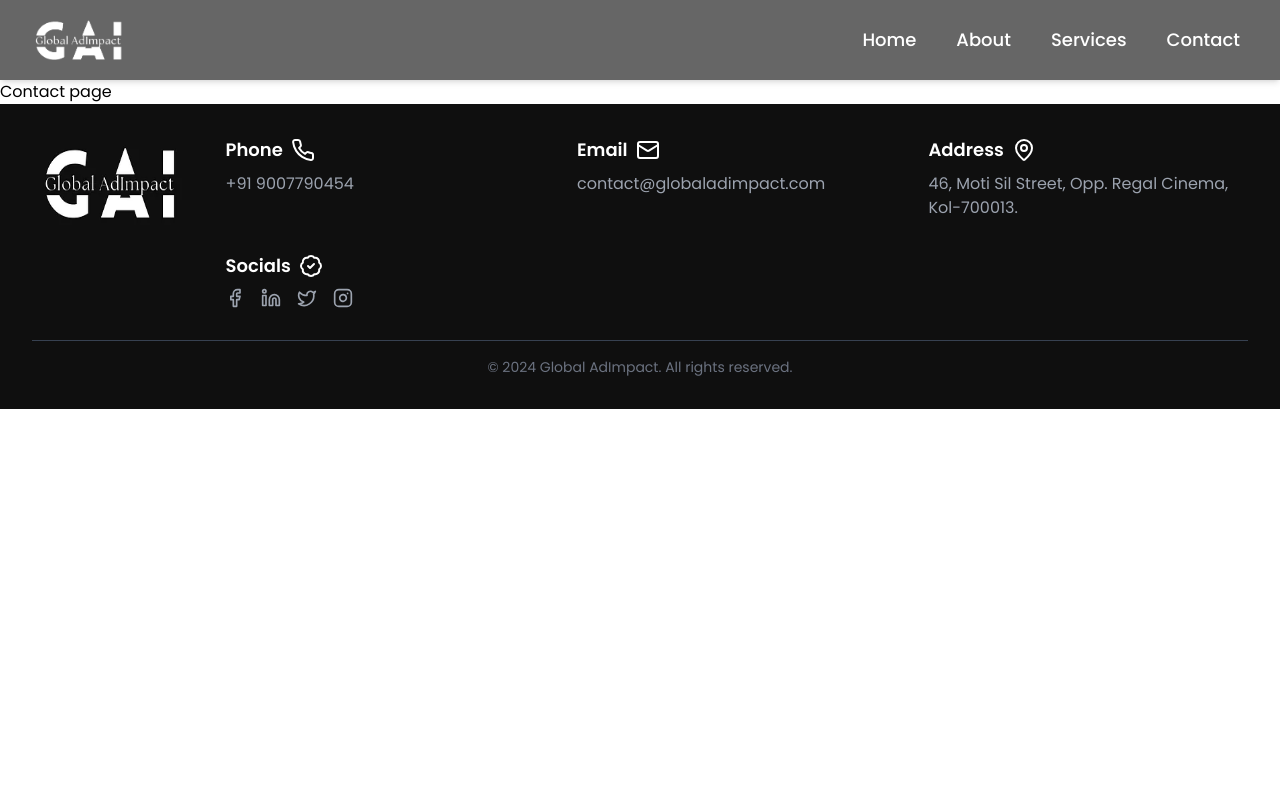
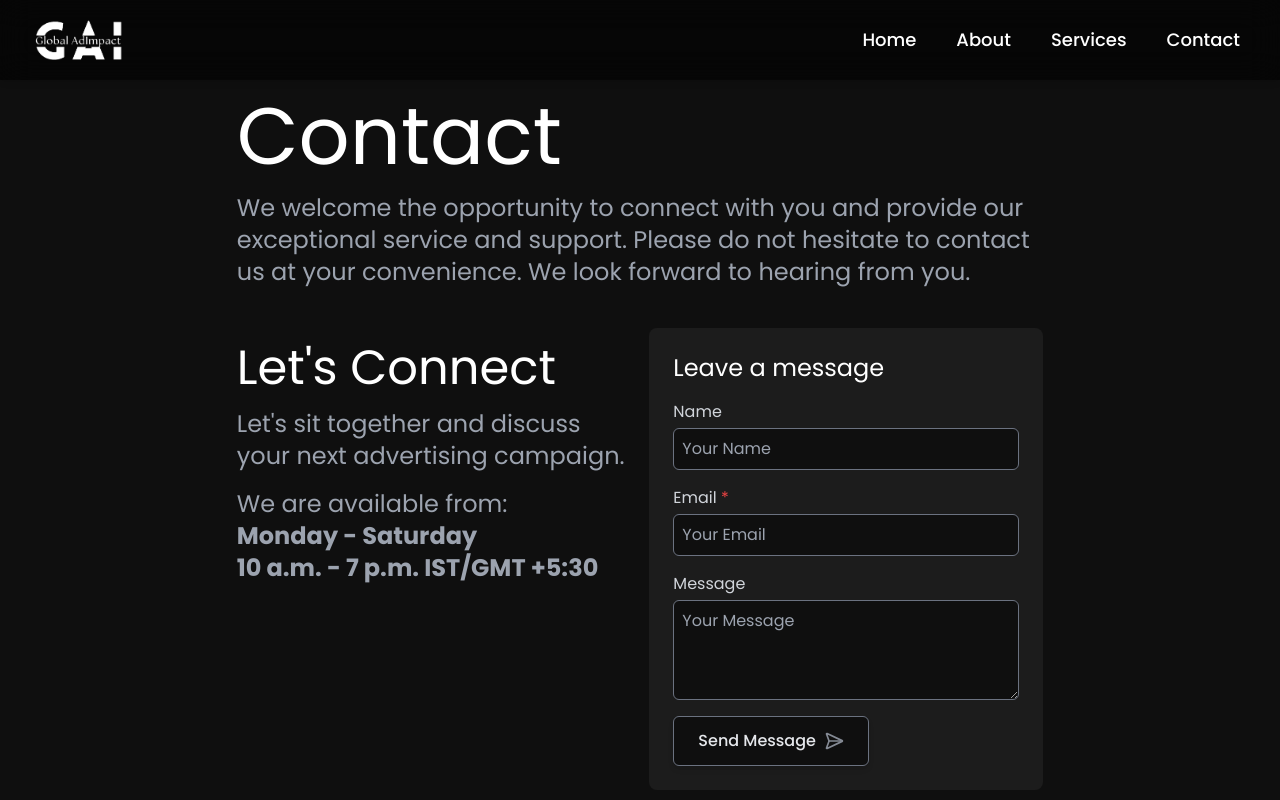
Before and after one commit to sagarchoithramani/global-ad-impact-client, a React (Vite) app: page /contact in a window 1280 px wide. Shown: the top 800 px of the page. Built offline with nearby package versions, Linux system fonts and the light colour scheme; the HTML template or start-up script is replaced by a standard one.

Commit message:
Contact page UI done

```diff
--- a/src/App.tsx
+++ b/src/App.tsx
@@ -5,6 +5,7 @@ import About from "./pages/About";
 import Home from "./pages/Home";
 import { Route, Routes } from "react-router-dom";
 import Services from "./pages/Services";
+import Contact from "./pages/Contact";
 
 function App() {
 	return (
@@ -14,10 +15,7 @@ function App() {
 				<Route path="/" element={<Home />} />
 				<Route path="/about" element={<About />} />
 				<Route path="/services" element={<Services />} />
-				<Route
-					path="/contact"
-					element={<h2 className="pt-20">Contact page</h2>}
-				/>
+				<Route path="/contact" element={<Contact />} />
 			</Routes>
 			<Footer />
 		</>
--- a/src/components/HeroSection.tsx
+++ b/src/components/HeroSection.tsx
@@ -8,7 +8,7 @@ const HeroSection: React.FC = () => {
 		<div className="relative w-full h-screen overflow-hidden bg-[#0f0f0f]">
 			{/* Video Background */}
 			<video
-				className="absolute top-0 right-0 h-full w-full md:w-[75%] object-cover pointer-events-none"
+				className="absolute top-0 right-0 h-full w-full md:w-[75%] object-cover pointer-events-none transform translate-y-[4rem] lg:translate-y-[5rem]"
 				autoPlay
 				loop
 				muted
@@ -19,7 +19,7 @@ const HeroSection: React.FC = () => {
 			</video>
 
 			{/* Overlay and Content */}
-			<div className="absolute inset-0 flex flex-col-reverse md:flex-row items-center justify-center md:hidden px-4 md:mt-0 md:px-8 md:w-[70%] md:mx-auto h-full pb-5 pt-10 md:pt-0 md:pb-0">
+			<div className="absolute inset-0 flex flex-col-reverse md:flex-row items-center justify-center md:hidden px-4 md:mt-0 md:px-8 md:w-[70%] md:mx-auto h-full pb-5 pt-16 md:pt-0 md:pb-0">
 				<div className="w-[70vw] md:w-1/3 lg:w-2/5">
 					<img
 						src={HeroImg}
--- a/src/components/Navbar.tsx
+++ b/src/components/Navbar.tsx
@@ -14,7 +14,7 @@ const Navbar: React.FC = () => {
 	const location = useLocation();
 
 	return (
-		<nav className="fixed w-full z-50 bg-black/60 backdrop-blur-lg shadow-md transition-all duration-300">
+		<nav className="fixed w-full z-50 h-16 lg:h-20 bg-black/60 backdrop-blur-lg shadow-md transition-all duration-300">
 			<div className="max-w-7xl mx-auto px-4 sm:px-6 lg:px-8">
 				<div className="flex justify-between items-center h-16 lg:h-20">
 					{/* Logo */}
--- a/src/index.css
+++ b/src/index.css
@@ -1,3 +1,36 @@
 @tailwind base;
 @tailwind components;
 @tailwind utilities;
+
+/* Custom scrollbar styles */
+::-webkit-scrollbar {
+  width: 20px;
+  /* Width of the scrollbar */
+}
+
+::-webkit-scrollbar-track {
+  background: #1a1a1a;
+  /* Background of the scrollbar track */
+  /* Rounded corners for the track */
+}
+
+::-webkit-scrollbar-thumb {
+  background-color: #4b4b4b;
+  /* Color of the scrollbar thumb */
+  /* Rounded corners for the thumb */
+  border: 2px solid transparent;
+  /* Transparent border to create spacing */
+}
+
+::-webkit-scrollbar-thumb:hover {
+  background-color: #6f6f6f;
+  /* Color on hover */
+}
+
+/* For Firefox */
+.scrollbar {
+  scrollbar-width: thin;
+  /* Makes the scrollbar thin */
+  scrollbar-color: #4b4b4b #1a1a1a;
+  /* thumb color and track color */
+}
--- /dev/null
+++ b/src/pages/Contact.tsx
@@ -0,0 +1,101 @@
+import { SendHorizontal } from "lucide-react"; // Ensure you have this import
+
+const Contact = () => {
+	return (
+		<div className="bg-[#0f0f0f] pt-16 lg:pt-20 px-4">
+			<div className="md:max-w-[90vw] lg:max-w-[63vw] mx-auto">
+				<h1 className="text-white text-4xl sm:text-5xl lg:text-[5rem] my-4 text-left">
+					Contact
+				</h1>
+				<p className="text-gray-400 text-base sm:text-lg lg:text-2xl leading-relaxed pb-10 text-left">
+					We welcome the opportunity to connect with you and provide
+					our exceptional service and support. Please do not hesitate
+					to contact us at your convenience. We look forward to
+					hearing from you.
+				</p>
+
+				<div className="flex flex-col lg:flex-row lg:space-x-5 pb-10">
+					<div className="lg:w-1/2">
+						<h2 className="text-white text-3xl sm:text-4xl lg:text-5xl my-4 text-left">
+							Let's Connect
+						</h2>
+						<p className="text-gray-400 text-base sm:text-lg lg:text-2xl leading-relaxed pb-4 text-left">
+							Let's sit together and discuss your next advertising
+							campaign.
+						</p>
+						<p className="text-gray-400 text-base sm:text-lg lg:text-2xl leading-relaxed pb-4 text-left">
+							We are available from:
+							<br />
+							<span className="font-bold">Monday - Saturday</span>
+							<br />
+							<span className="font-bold">
+								10 a.m. - 7 p.m. IST/GMT +5:30
+							</span>
+						</p>
+					</div>
+
+					{/* Form Section */}
+					<div className="lg:w-1/2 bg-[#1c1c1c] rounded-lg p-4 lg:p-6 mt-6 lg:mt-0">
+						<h2 className="text-white text-2xl mb-4">
+							Leave a message
+						</h2>
+						<form className="flex flex-col">
+							<label
+								className="text-gray-300 mb-1"
+								htmlFor="name"
+							>
+								Name
+							</label>
+							<input
+								type="text"
+								id="name"
+								className="bg-[#0f0f0f] text-gray-200 border border-gray-500 rounded-md p-2 mb-4 focus:outline-none focus:border-gray-200 transition ease-in"
+								placeholder="Your Name"
+							/>
+
+							<label
+								className="text-gray-300 mb-1"
+								htmlFor="email"
+							>
+								Email <span className="text-red-500">*</span>
+							</label>
+							<input
+								type="email"
+								id="email"
+								required
+								className="bg-[#0f0f0f] text-gray-200 border border-gray-500 rounded-md p-2 mb-4 focus:outline-none focus:border-gray-200 transition ease-in"
+								placeholder="Your Email"
+							/>
+
+							<label
+								className="text-gray-300 mb-1"
+								htmlFor="message"
+							>
+								Message
+							</label>
+							<textarea
+								id="message"
+								className="bg-[#0f0f0f] text-gray-200 border border-gray-500 rounded-md p-2 mb-4 focus:outline-none  min-h-[100px] max-h-[200px] focus:border-gray-200 transition ease-in"
+								placeholder="Your Message"
+								rows={3}
+							/>
+
+							{/* Send Button */}
+							<button
+								type="submit"
+								className="bg-[#0f0f0f] text-gray-200 font-medium py-2 px-4 sm:py-3 sm:px-6 rounded-md border border-gray-500 shadow-md hover:border-white transition-all duration-300 flex items-center space-x-2 group relative overflow-hidden w-max"
+							>
+								<span className="text-sm sm:text-base group-hover:text-white transition-all duration-300">
+									Send Message
+								</span>
+								<SendHorizontal className="w-4 h-4 sm:w-5 sm:h-5 text-gray-400 transition-transform duration-300 group-hover:translate-x-2 motion-safe:animate-pulse" />
+							</button>
+						</form>
+					</div>
+				</div>
+			</div>
+		</div>
+	);
+};
+
+export default Contact;
```
Also changed, not shown: 1 other file (tests, documents, lock files or other folders).
